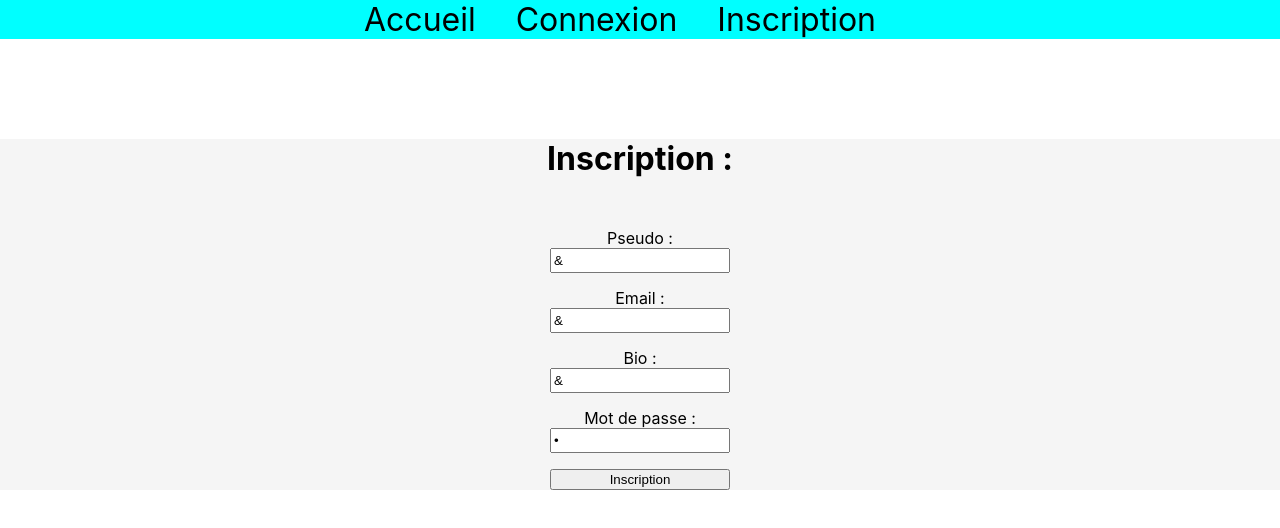
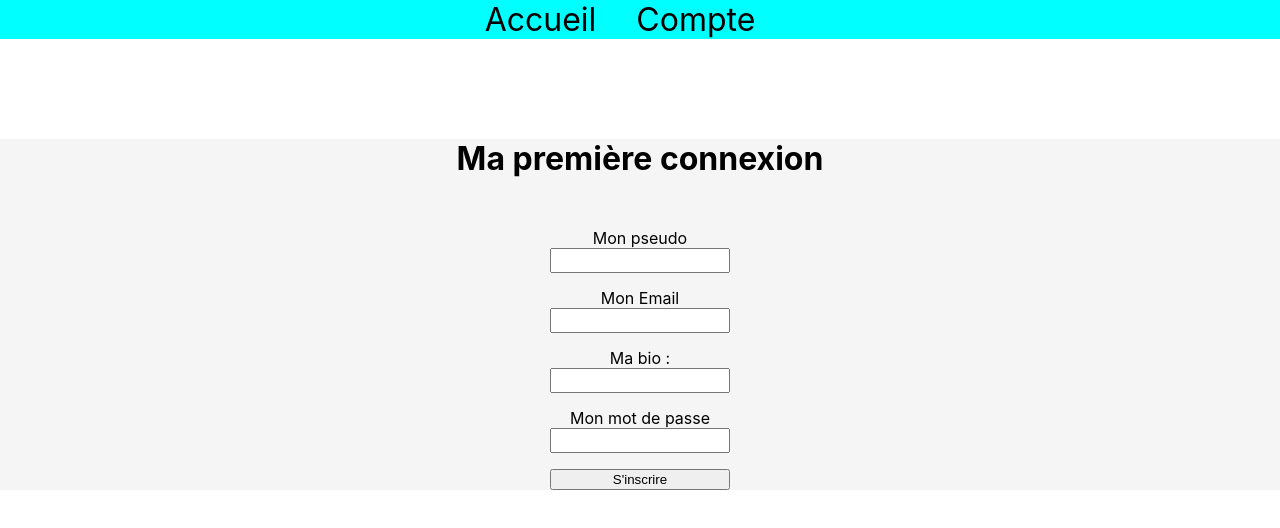
Before and after one commit to PrieurNicolas/authentificationFront, a Next.js app: page /register in a window 1280 px wide. Shown: the top 528 px of the page. Built offline with nearby package versions, Linux system fonts and the light colour scheme.

Commit message:
autocomplet userprofil

```diff
--- a/components/Header.js
+++ b/components/Header.js
@@ -9,8 +9,7 @@ export default function Header() {
         <nav>
           <ul className={Style.Headerul}>
             <li className={Style.Headerli}><Link className={Style.HeaderLink} to="Accueil" href='/'>Accueil</Link></li>
-            <li className={Style.Headerli}><Link to="login" href='/login'>Connexion</Link></li>
-            <li className={Style.Headerli}><Link to="register" href='/register'>Inscription</Link></li>
+            <li className={Style.Headerli}><Link to="login" href='/login'>Compte</Link></li>
           </ul>
         </nav>
       </header>
--- a/pages/index.js
+++ b/pages/index.js
@@ -2,6 +2,7 @@ import Head from 'next/head'
 import Header from '../components/Header'
 
 export default function Home() {
+
   return (
     <div>
       <Head>
--- a/pages/register.js
+++ b/pages/register.js
@@ -2,16 +2,18 @@ import React, { useState } from 'react'
 import Header from '../components/Header'
 import Style from '../styles/Login.module.css'
 import axios, { Axios, AxiosError } from 'axios'
+import { useRouter } from 'next/router'
 
 export default function Contact() {
+  const router = useRouter()
 
   const [insc, setInsc] = useState ("")
 
   const [credentials, setCredentials] = useState({
-    pseudo: "&",
-    email: "&",
-    bio:"&",
-    password: "&"
+    pseudo: "",
+    email: "",
+    bio:"",
+    password: ""
   })
 
   const onChange = (e) => {
@@ -37,35 +39,36 @@ export default function Contact() {
       setInsc((error.response.data)))
     }}
 
+
   return (
     <>
       <Header />
       <div className={Style.divLogForm}>
-        <h1 className={Style.LogH1}>Inscription :</h1>
+        <h1 className={Style.LogH1}>Ma première connexion</h1>
         <form onSubmit={onSubmit} className={Style.FormLog}>
 
           <div className={Style.group}>
-            <label className={Style.LogLabel} htmlFor='pseudo'>Pseudo :</label>
+            <label className={Style.LogLabel} htmlFor='pseudo'>Mon pseudo</label>
             <input className={Style.LogInp} type="text" name="pseudo" value={credentials.pseudo} onChange={onChange} required="required"/>
           </div>
 
           <div className={Style.group}>
-            <label htmlFor='password'>Email :</label>
+            <label htmlFor='password'>Mon Email</label>
             <input className={Style.LogInp} type="text" name="email" value={credentials.email} onChange={onChange} required="required"/>
           </div>
 
           <div className={Style.group}>
-            <label className={Style.LogLabel} htmlFor='bio'>Bio :</label>
+            <label className={Style.LogLabel} htmlFor='bio'>Ma bio :</label>
             <input className={Style.LogInp} type="text" name="bio" value={credentials.bio} onChange={onChange} required="required"/>
           </div>
 
           <div className={Style.group}>
-            <label htmlFor='password'>Mot de passe :</label>
+            <label htmlFor='password'>Mon mot de passe</label>
             <input className={Style.LogInp} type="password" name="password" value={credentials.password} onChange={onChange} required="required"/>
           </div>
 
           <div className={Style.group}>
-            <button className={Style.ButtLog}>Inscription</button>
+            <button className={Style.ButtLog}>S'inscrire</button>
           </div>
         </form>
         <h1 className={Style.LogH1}>{insc}</h1>
```
Also changed, not shown: middleware.js (+7 -1 lines), pages/dashboard/user.js (+10 -5 lines), pages/login.js (+4 -5 lines).
